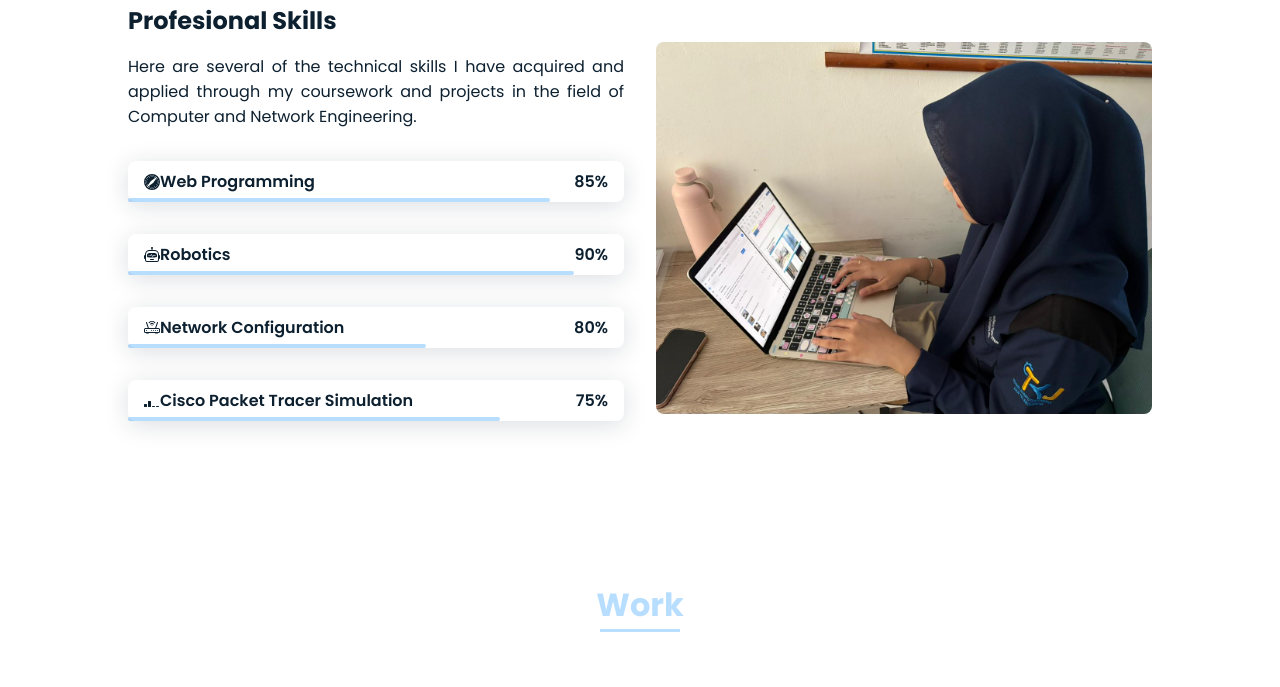
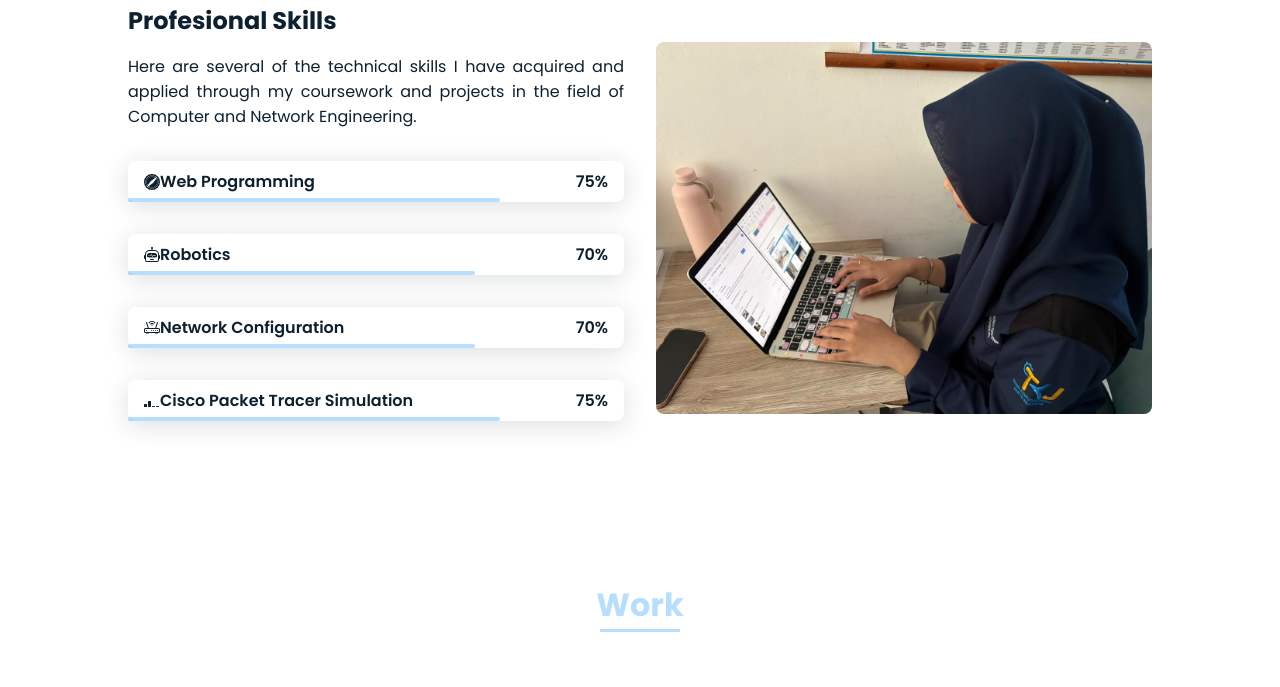
Before and after one commit to nikeianaomi/latihan5.io, a plain HTML site: page index.html in a window 1280 px wide. Shown: the part 1546-2233 px from the top of the page. Drawn offline with nearby package versions, Linux system fonts and the light colour scheme.

Commit message:
update.commit

```diff
--- a/assets/css/styles.css
+++ b/assets/css/styles.css
@@ -292,13 +292,13 @@ img {
   z-index: var(--z-back);
 }
 .skills__html {
-  width: 85%;
+  width: 75%;
 }
 .skills__css {
-  width: 90%;
+  width: 70%;
 }
 .skills__js {
-  width: 60%;
+  width: 70%;
 }
 .skills__ux {
   width: 75%;
--- a/index.html
+++ b/index.html
@@ -101,7 +101,7 @@
 
                             </div>
                             <div>
-                                <span class="skills__percentage">85%</span>
+                                <span class="skills__percentage">75%</span>
                             </div>
                         </div>
                         <div class="skills__data">
@@ -116,7 +116,7 @@
 
                             </div>
                             <div>
-                                <span class="skills__percentage">90%</span>
+                                <span class="skills__percentage">70%</span>
                             </div>
                         </div>
                         <div class="skills__data">
@@ -133,7 +133,7 @@
 
                             </div>
                             <div>
-                                <span class="skills__percentage">80%</span>
+                                <span class="skills__percentage">70%</span>
                             </div>
                         </div>
                         <div class="skills__data">
```
Also changed, not shown: assets/img/work3.jpeg (added), assets/img/work3.jpg (deleted), 2 other files.
